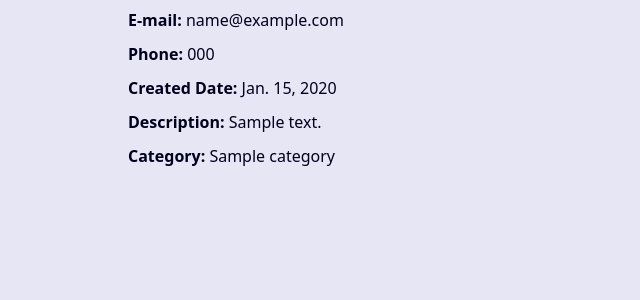
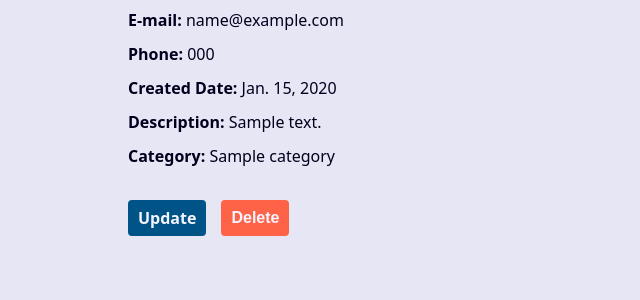
Before and after one commit to BigDave98/Django-Agenda, a Django app: page /contact/1/ in a window 1280 px wide. Shown: the part 353-653 px from the top of the page, without its empty margins (0-640 px from the left). Run offline with Django 5.2, Linux system fonts and the light colour scheme; tables that the repository leaves empty hold one stand-in row (values such as "Sample post").

Commit message:
Creating 'Delete' contact fuction

```diff
--- a/contact/templates/contact/contact.html
+++ b/contact/templates/contact/contact.html
@@ -10,5 +10,20 @@
         <p><b>Created Date: </b> {{ contact.created_date }} </p>
         <p><b>Description: </b> {{ contact.description }} </p>
         <p><b>Category: </b> {{ contact.category.name }} </p>
+
+        <div class="contact-links">
+            <a class='btn btn-link' href="{% url "contact:update" contact.id %}">Update</a>
+
+            <form action={% url "contact:delete" contact.id %} method="POST">
+                {% csrf_token %}
+                {% if confirmation == 'no'  %}
+                    <input type="hidden" name='confirmation' value='yes'>
+                    <button class='btn btn-link btn-delete' type='submit'>Are you sure?</button>
+                {% else %}
+                    <button class='btn btn-link btn-delete' type='submit'>Delete</button>
+                {% endif %}
+
+            </form>
+    </div>
     </div>
 {% endblock content %}
--- a/contact/urls.py
+++ b/contact/urls.py
@@ -11,4 +11,5 @@ urlpatterns = [
     path('contact/<int:contact_id>/', views.contact, name = 'contact'),
     path('contact/create', views.create, name = 'create'),
     path('contact/<int:contact_id>/update', views.update, name = 'update'),
+    path('contact/<int:contact_id>/delete', views.delete, name = 'delete'),
 ]
```
Also changed, not shown: contact/views/contact_forms.py (+20 -0 lines).
